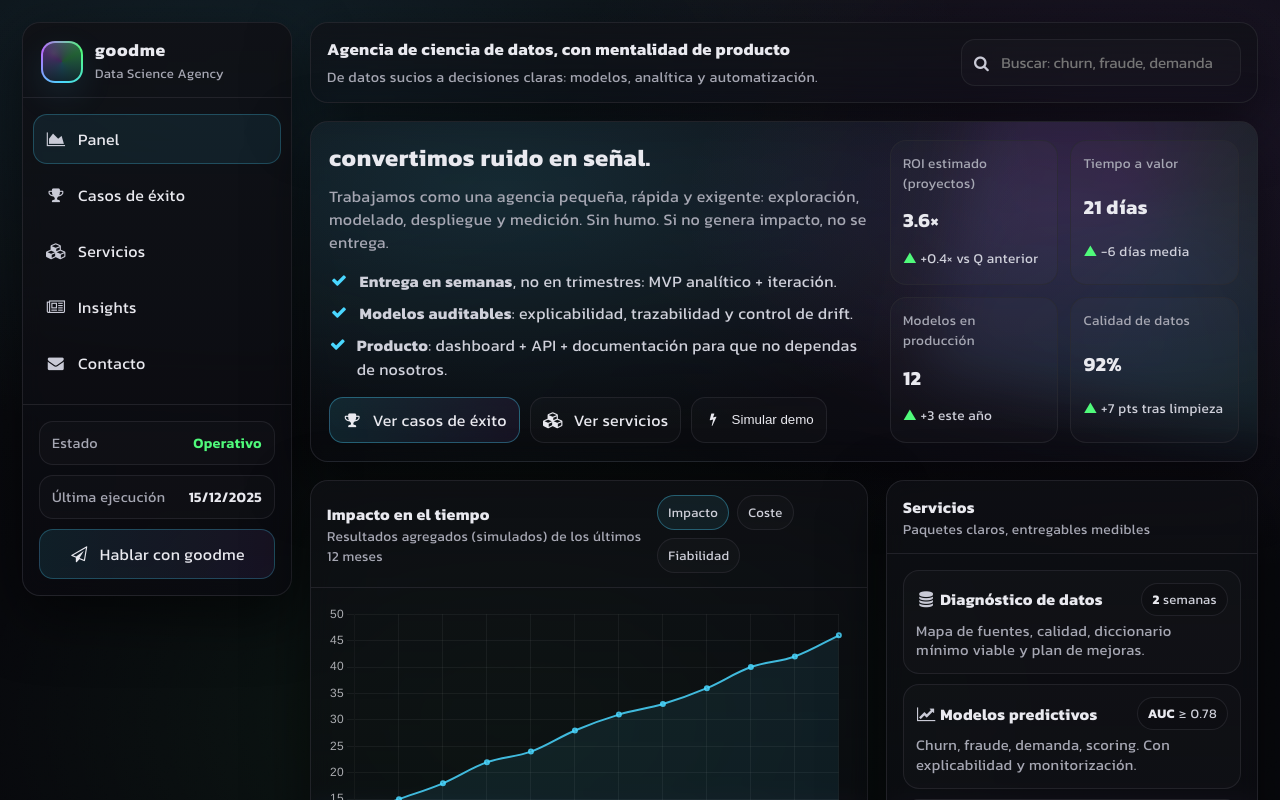
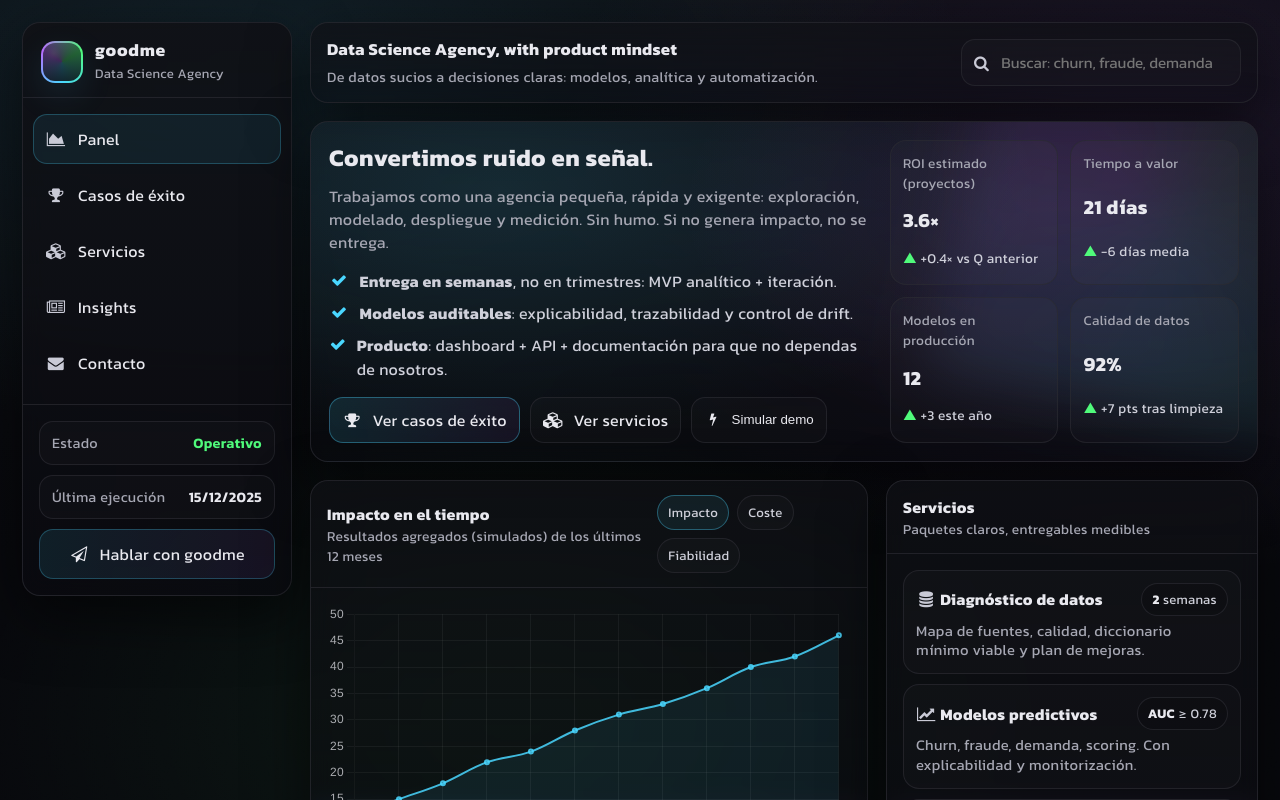
Before and after one commit to robervx/goodme, a plain HTML site: page index.html in a window 1280 px wide. Shown: the top 800 px of the page. Drawn offline with nearby package versions, Linux system fonts and the light colour scheme.

Commit message:
Correct capitalization and translation in index.html

```diff
--- a/index.html
+++ b/index.html
@@ -4,7 +4,7 @@
   <meta charset="utf-8" />
   <meta name="viewport" content="width=device-width,initial-scale=1" />
   <title>goodme — Data Science Agency</title>
-  <meta name="description" content="goodme: agencia de ciencia de datos. Casos de éxito, servicios y productos de analítica aplicada." />
+  <meta name="description" content="Goodme: Agencia de ciencia de datos. Casos de éxito, servicios y productos de analítica aplicada." />
 
   <!-- Fonts / Icons -->
   <link rel="preconnect" href="https://fonts.googleapis.com">
@@ -654,12 +654,12 @@
         <div class="mobilebar">
           <button class="icon-btn" id="menuBtn" aria-label="Abrir menú"><i class="fa fa-bars"></i></button>
           <div style="display:flex; align-items:center; gap:10px">
-            <span style="opacity:.9; font-weight:700">goodme</span>
+            <span style="opacity:.9; font-weight:700">Goodme</span>
           </div>
         </div>
 
         <div class="title">
-          <h2>Agencia de ciencia de datos, con mentalidad de producto</h2>
+          <h2>Data Science Agency, with product mindset</h2>
           <p class="subtitle">De datos sucios a decisiones claras: modelos, analítica y automatización.</p>
         </div>
 
@@ -671,7 +671,7 @@
 
       <section class="hero reveal">
         <div style="position:relative; z-index:1">
-          <h3>convertimos ruido en señal.</h3>
+          <h3>Convertimos ruido en señal.</h3>
           <p>
             Trabajamos como una agencia pequeña, rápida y exigente: exploración, modelado, despliegue y medición.
             Sin humo. Si no genera impacto, no se entrega.
```
